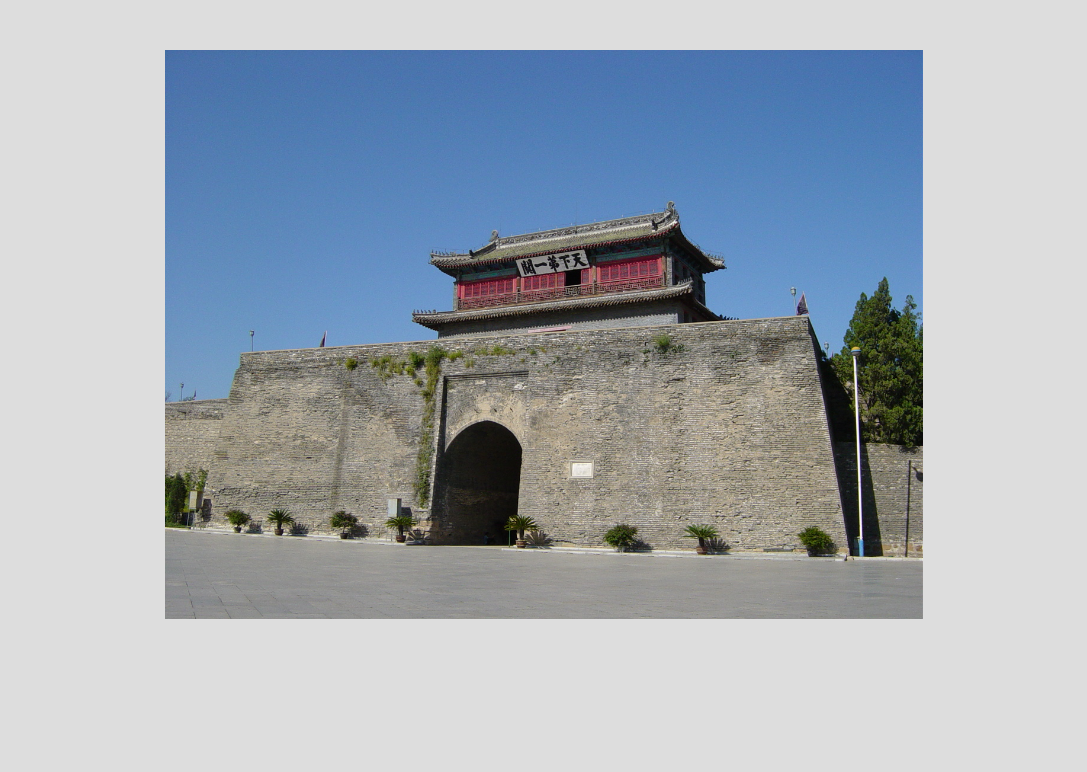
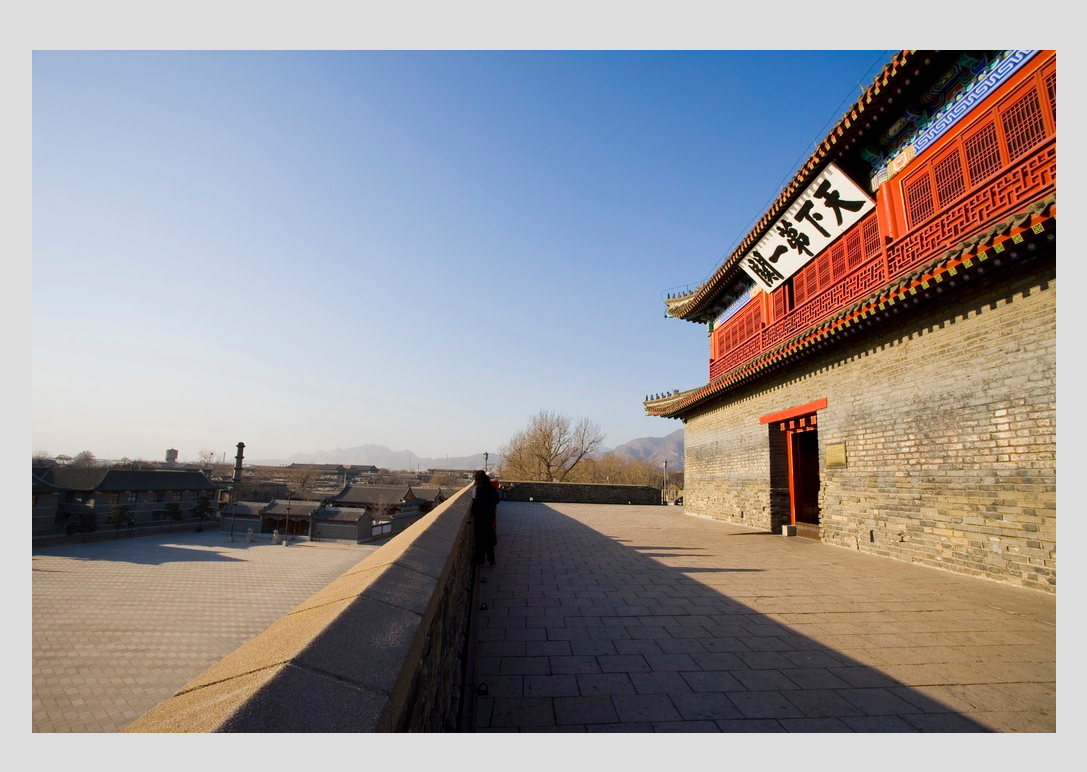
Before and after one commit to happypeter/duopingshidai, a Jekyll site: the page demo/layout/image.html, which Jekyll copies as it is, in a window 1280 px wide. Shown: the top 772 px of the page, without its empty margins (96-1183 px from the left). Built offline with Jekyll 4.4.1, drawn with Linux system fonts in a browser that asks for light colours.

Commit message:
layout demo

```diff
--- a/demo/layout/image.html
+++ b/demo/layout/image.html
@@ -3,13 +3,15 @@
   <meta charset="UTF-8">
   <title>layout</title>
   <style>
+  * {
+    padding: 0;
+    margin: 0;
+  }
   body {
     background-color: #ddd;
   }
   .image {
-    margin: 50px auto;
-    background-color: #fff;
-    max-width: 60%;
+    margin-top: 50px;
   }
   img {
     display: block;
```
Also changed, not shown: demo/layout/video.html (+6 -1 lines), layout.md (+1 -1 lines), demo/layout/images/pass.jpg, 1 other file.
